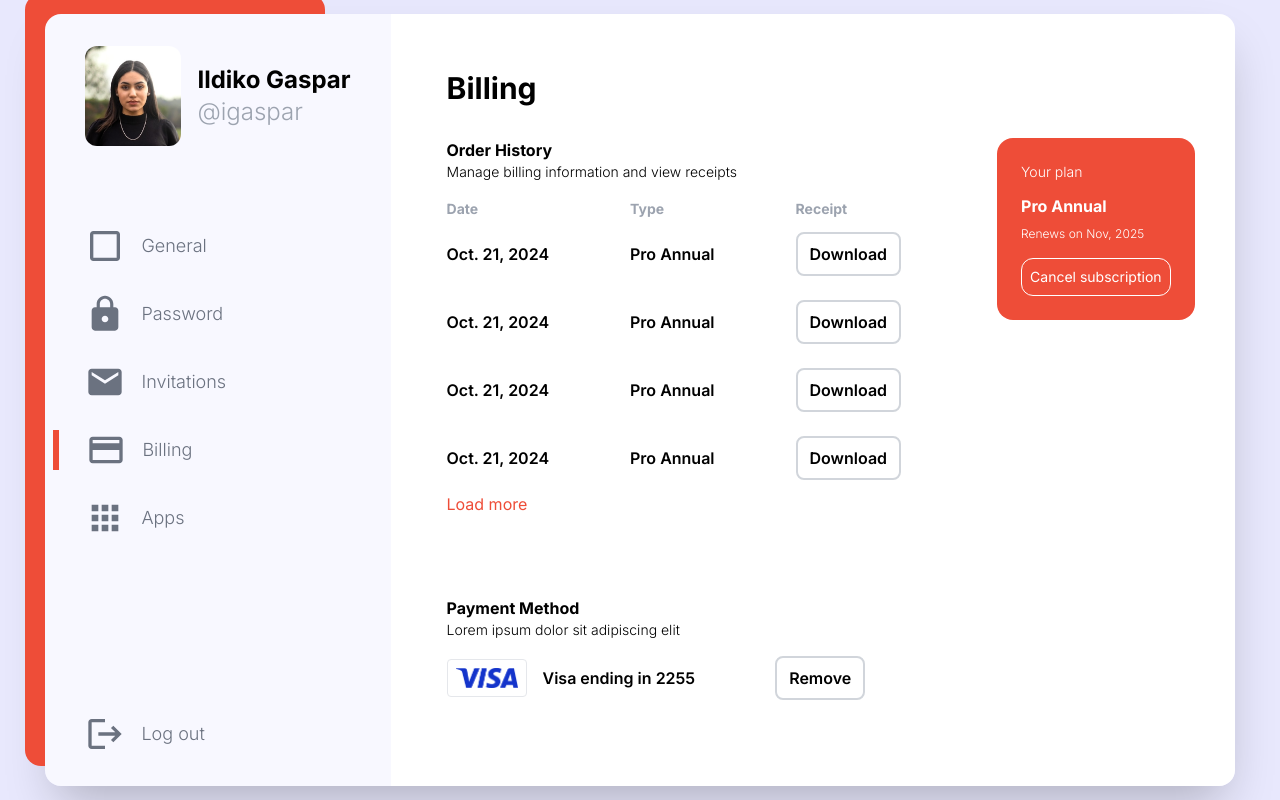
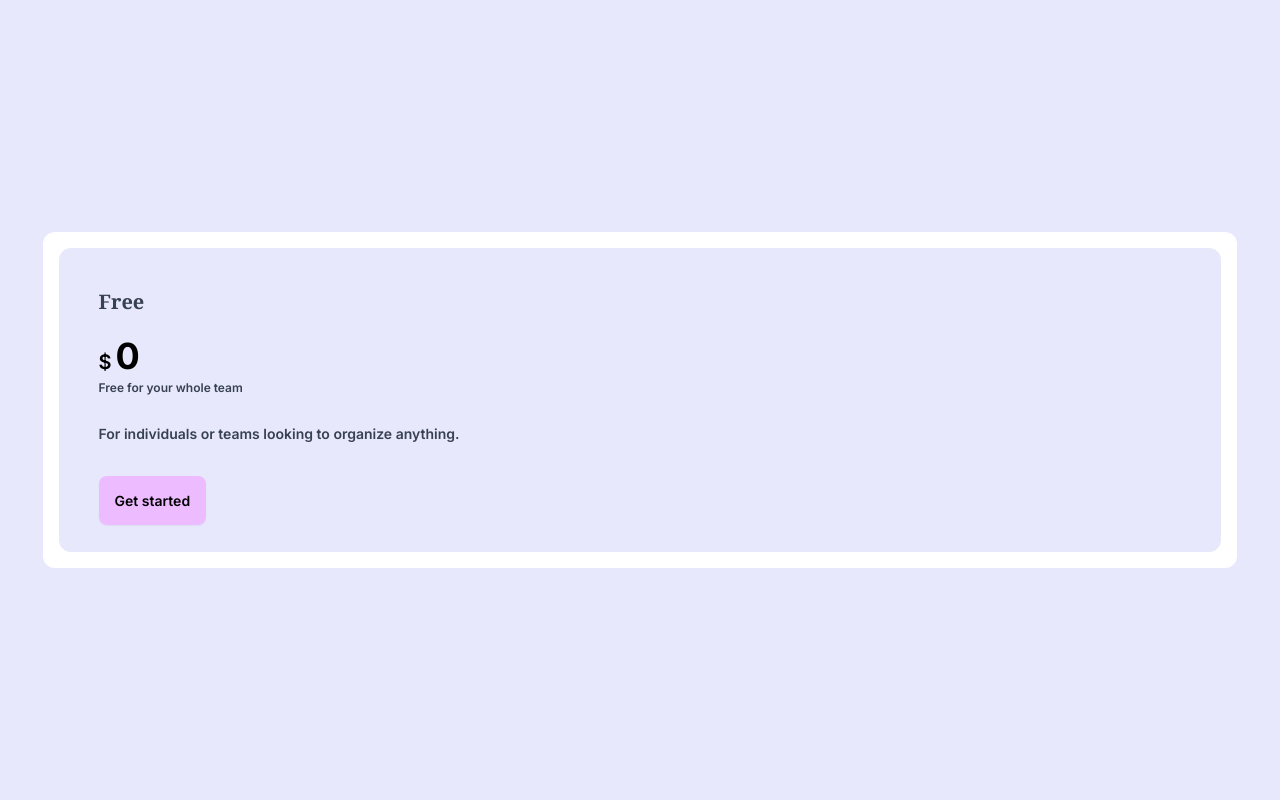
Before and after one commit to missatrox44/ui-components, a Next.js app: page / in a window 1280 px wide. Shown: the top 800 px of the page. Built offline with nearby package versions, Linux system fonts and the light colour scheme.

Commit message:
basic first layou t pricing cards

```diff
--- a/app/page.tsx
+++ b/app/page.tsx
@@ -1,10 +1,11 @@
-import { Billing, PricingCard } from "@/components";
+import { Billing, PricingCard, PricingCards } from "@/components";
 
 export default function Home() {
   return (
     <main>
-      <Billing />
-      <PricingCard />
+      <PricingCards />
+      {/* <Billing />
+      <PricingCard /> */}
     </main>
   );
 }
--- /dev/null
+++ b/components/PricingCards/PricingCards.tsx
@@ -0,0 +1,24 @@
+import React from "react";
+
+export default function PricingCards() {
+  return (
+    <section id="pricing-cards">
+      <div className="flex min-h-screen items-center justify-center px-10  bg-lilac">
+        <div className="bg-white p-4 rounded-xl">
+          <div className="grid grid-cols-1 md:grid-cols-3 p-10 bg-lilac rounded-xl">
+            <div className="">
+              <h2 className="font-serif font-semibold text-xl mb-5 text-gray-700">Free</h2>
+              <div className="flex space-x-1">
+                <p className="font-semibold text-xl self-end">$</p>
+                <p className="font-bold text-4xl">0</p>
+              </div>
+              <p className="text-xs font-semibold leading-loose text-gray-700">Free for your whole team</p>
+              <p className="text-sm font-semibold text-gray-700 pt-6 pb-11">For individuals or teams looking to organize anything.</p>
+              <a href="#" className="text-black bg-pastelFuschia p-4 rounded-lg w-full shadow-sm hover:bg-opacity-90 hover:shadow-lg transition hover:-translate-y-0.5 duration-150 text-sm font-semibold">Get started</a>
+            </div>
+          </div>
+        </div>
+      </div>
+    </section>
+  );
+}
--- a/components/index.ts
+++ b/components/index.ts
@@ -1,2 +1,3 @@
 export { default as Billing } from './Billing/Billing';
 export { default as PricingCard } from './PricingCard';
+export { default as PricingCards } from './PricingCards/PricingCards';
--- a/tailwind.config.ts
+++ b/tailwind.config.ts
@@ -15,7 +15,10 @@ const config: Config = {
         orangeish: '#EE4D38',
         superLightBlue: '#F5F9FE',
         lightBlue: '#E8F1FD',
-        deepNavyBlue: '#133E61'
+        deepNavyBlue: '#133E61',
+        pastelFuschia: '#EDBBFF',
+        pastelBlue: '#ADF1F5',
+        pastelOrange: '#FEDDB6'
       }
     },
   },
```
Also changed, not shown: 1 other file (tests, documents, lock files or other folders).
